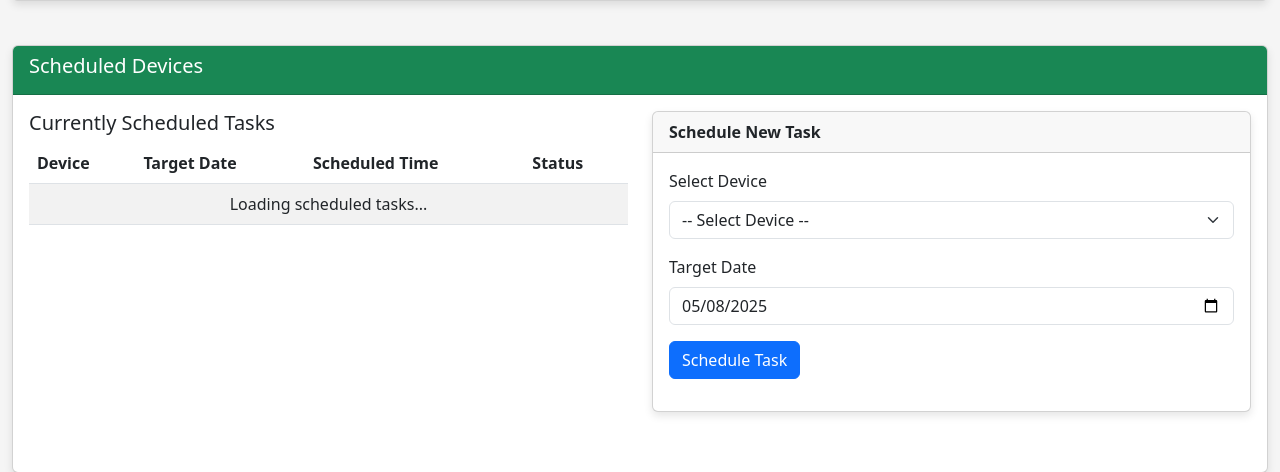
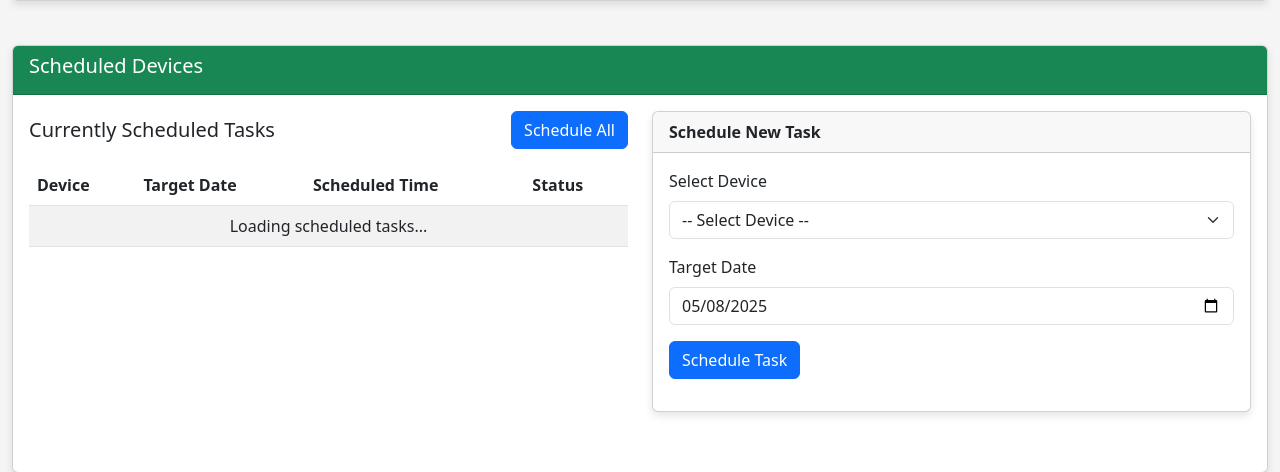
Before and after one commit to Smart-Home-Automation-System-Project/Energy-Consumption-Optimization, a Flask app: page / in a window 1280 px wide. Shown: the part 2217-2689 px from the top of the page. Run offline with Flask 3, Linux system fonts and the light colour scheme; data that the repository does not hold is empty; parts of the project's set-up code (start-up, migrations or seed data) failed here and were passed over; some libraries are stand-ins or nearby versions.

Commit message:
schedule added

```diff
--- /dev/null
+++ b/database/-- SQLite.sql
@@ -0,0 +1,2 @@
+-- SQLite
+DELETE FROM scheduled_tasks WHERE task_id = 4;
--- a/models/scheduling.py
+++ b/models/scheduling.py
@@ -9,6 +9,7 @@
                st.target_date, st.scheduled_time, st.status
         FROM scheduled_tasks st
         JOIN devices d ON st.switch_id = d.switch_id
+        WHERE date(st.target_date) >= date('now')
         ORDER BY st.target_date, st.scheduled_time
     ''').fetchall()
 
@@ -20,7 +21,7 @@
     devices = db.execute('''
         SELECT switch_id, name
         FROM devices
-        WHERE device_type IN ('Washing Machine', 'Dishwasher')
+        WHERE device_type IN ('Washing_Machine', 'Dishwasher')
     ''').fetchall()
 
     return devices
--- a/routes/scheduling.py
+++ b/routes/scheduling.py
@@ -1,7 +1,7 @@
 from flask import Blueprint, jsonify, request, redirect, url_for, flash, render_template
 from models.scheduling import get_scheduled_tasks, get_available_devices, schedule_task
 from datetime import datetime, timedelta
-
+from power_consumption_forecaster.schedule import schedule_all_tasks as run_scheduling_algorithm
 bp = Blueprint('scheduling', __name__, url_prefix='/scheduling')
 
 
@@ -18,8 +18,15 @@
     result = [dict(d) for d in devices]
     return jsonify(result)
 
+@bp.route('/schedule/all', methods=['POST'])
+def schedule_all_tasks_route():
+    try:
+        run_scheduling_algorithm()
+        return jsonify({'status': 'success', 'message': 'All tasks scheduled successfully!'})
+    except Exception as e:
+        return jsonify({'status': 'error', 'message': str(e)}), 500
 
-@bp.route('/schedule', methods=['POST'])
+@bp.route('/schedule/device', methods=['POST'])
 def add_task():
     data = request.form
     switch_id = data.get('device')
@@ -30,7 +37,10 @@
 
     try:
         success = schedule_task(switch_id, target_date)
+
+
         if success:
+            run_scheduling_algorithm()
             return jsonify({'status': 'success', 'message': 'Task scheduled successfully!'})
         else:
             return jsonify({'status': 'error', 'message': 'Failed to schedule task'}), 500
--- a/templates/components/scheduled_tasks.html
+++ b/templates/components/scheduled_tasks.html
@@ -1,7 +1,10 @@
 <div class="row mb-4">
     <div class="col-md-6">
         <div id="scheduled-tasks-container">
-            <h5>Currently Scheduled Tasks</h5>
+            <div class="d-flex justify-content-between align-items-center mb-3">
+                <h5 class="mb-0">Currently Scheduled Tasks</h5>
+                <button id="schedule-all-btn" class="btn btn-primary">Schedule All</button>
+            </div>
             <div class="table-responsive">
                 <table class="table table-striped">
                     <thead>
@@ -54,6 +57,11 @@
         document.getElementById('schedule-form').addEventListener('submit', function(e) {
             e.preventDefault();
             scheduleNewTask();
+        });
+
+        // Set up Schedule All button
+        document.getElementById('schedule-all-btn').addEventListener('click', function() {
+            scheduleAllTasks();
         });
     });
 
@@ -119,7 +127,7 @@
         const form = document.getElementById('schedule-form');
         const formData = new FormData(form);
 
-        fetch('/scheduling/schedule', {
+        fetch('/scheduling/schedule/device', {
             method: 'POST',
             body: formData
         })
@@ -141,4 +149,25 @@
                 '<div class="alert alert-danger">An error occurred while scheduling the task.</div>';
         });
     }
+
+    function scheduleAllTasks() {
+        fetch('/scheduling/schedule/all', {
+            method: 'POST'
+        })
+        .then(response => response.json())
+        .then(data => {
+            const messageDiv = document.getElementById('schedule-message');
+            if (data.status === 'success') {
+                messageDiv.innerHTML = `<div class="alert alert-success">${data.message}</div>`;
+                loadScheduledTasks(); // Refresh the tasks list
+            } else {
+                messageDiv.innerHTML = `<div class="alert alert-danger">${data.message}</div>`;
+            }
+        })
+        .catch(error => {
+            console.error('Error scheduling all tasks:', error);
+            document.getElementById('schedule-message').innerHTML =
+                '<div class="alert alert-danger">An error occurred while scheduling all tasks.</div>';
+        });
+    }
 </script>
```
